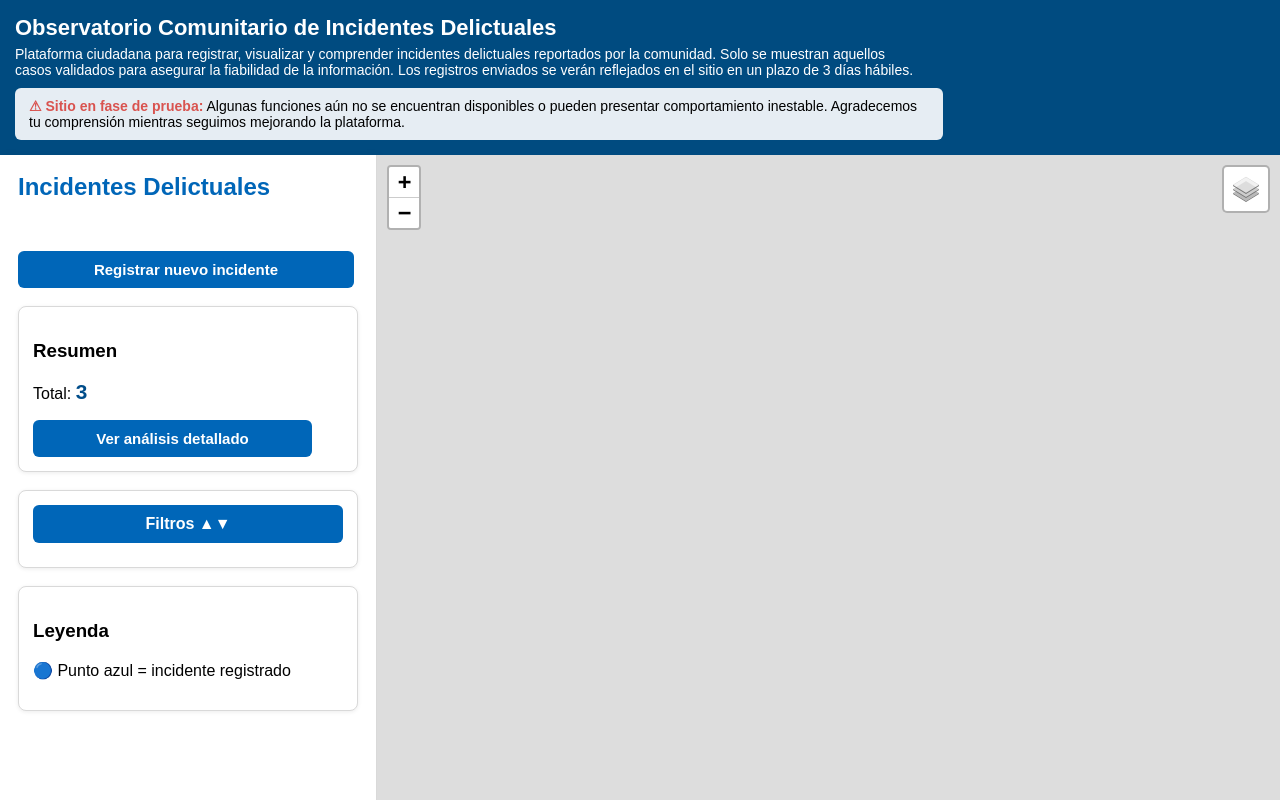
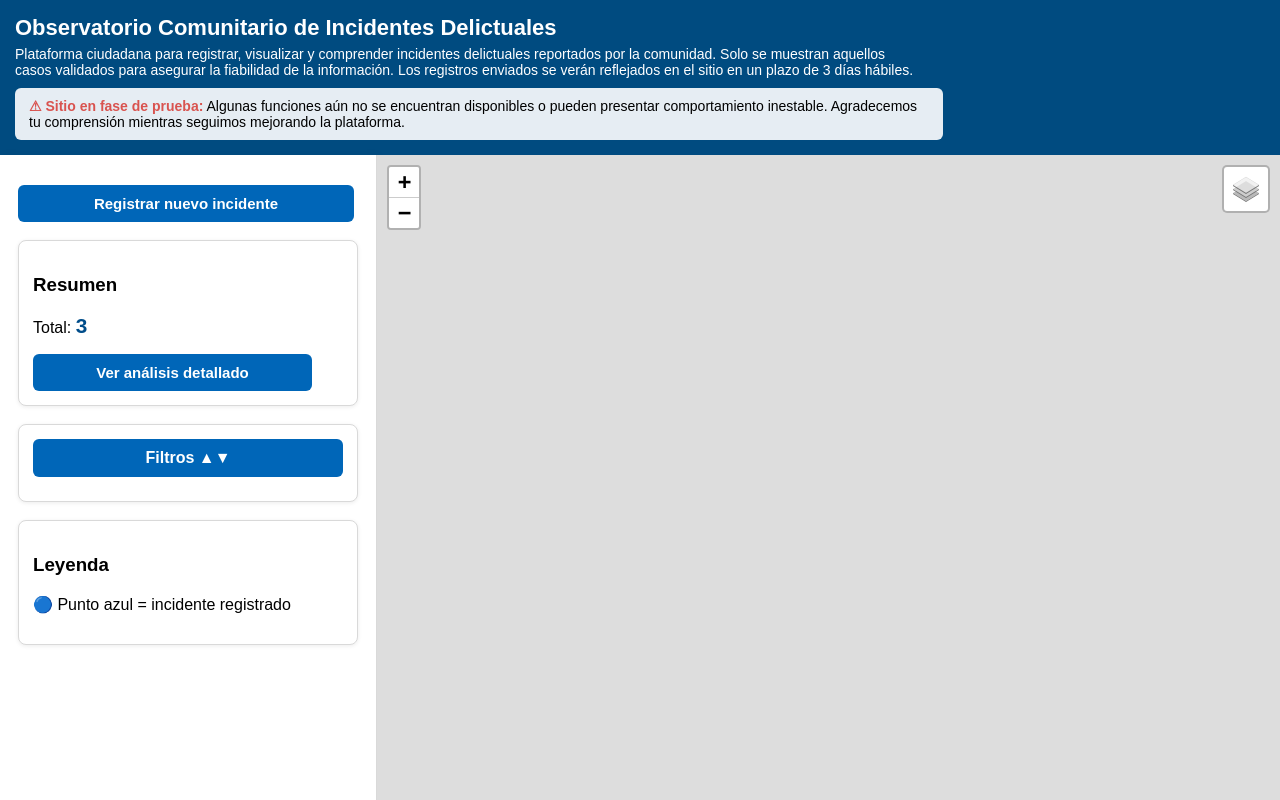
Before and after one commit to patriciomoralessaez/observatorio-incidentes-delictuales, a plain HTML site: page index.html in a window 1280 px wide. Shown: the top 800 px of the page. Drawn offline with nearby package versions, Linux system fonts and the light colour scheme.

Commit message:
Update index.html

```diff
--- a/index.html
+++ b/index.html
@@ -162,9 +162,6 @@
 
     <!-- SIDEBAR -->
     <div id="sidebar">
-
-        <h2>  Incidentes Delictuales</h2>
-        <br>
 
         <!-- BOTÓN FORMULARIO -->
         <a class="btn-form" href="https://ee.kobotoolbox.org/x/6th4bOdZ" target="_blank">
```
